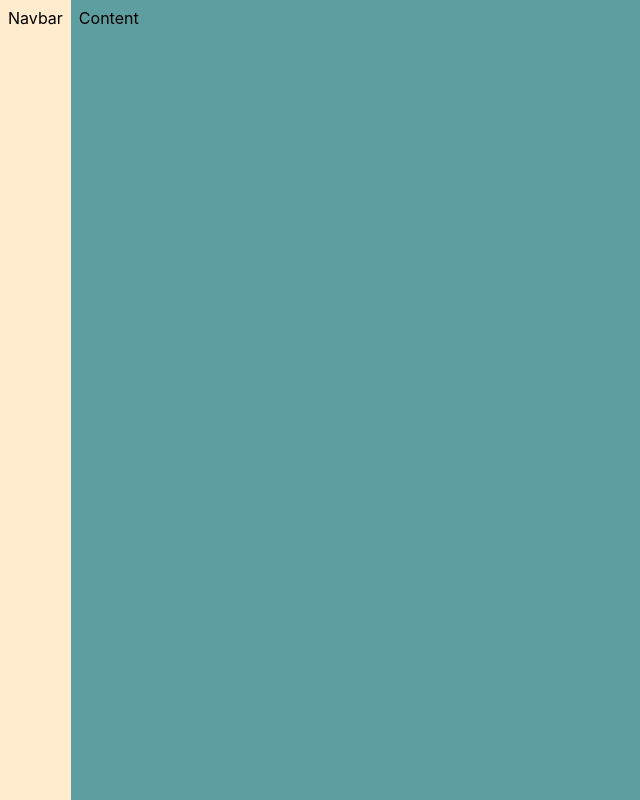
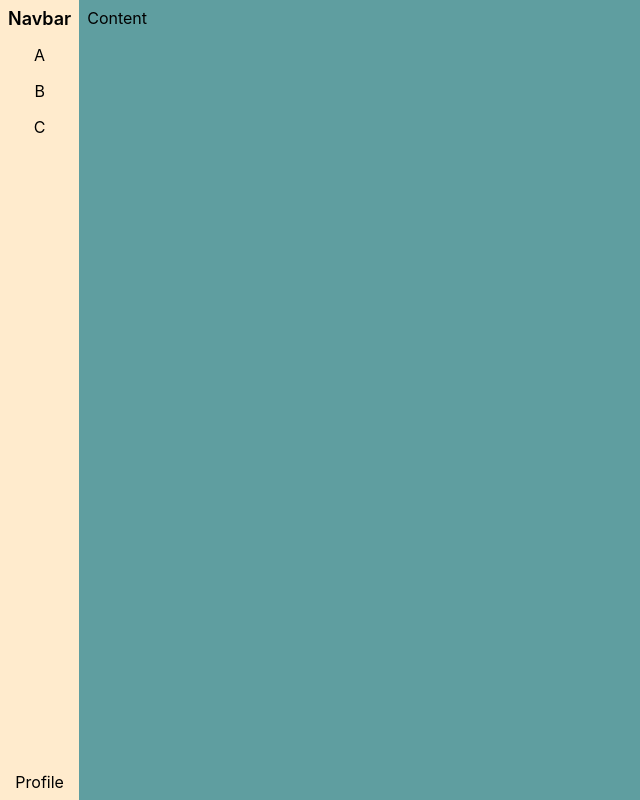
Before and after one commit to kjellski/beginning-react-workshop, a React (Create React App) app in the folder app/: page / in a window 1280 px wide. Shown: the whole page, without its empty margins (0-640 px from the left). Built offline with nearby package versions, Linux system fonts and the light colour scheme.

Commit message:
feat: add task

```diff
--- a/app/src/App.css
+++ b/app/src/App.css
@@ -7,8 +7,29 @@
 .navbar {
   background-color: blanchedalmond;
   padding: 8px;
-  flex: 0 0;
-  width: 80px;
+  max-width: 128px;
+
+  display: flex;
+  flex-direction: column;
+  align-items: center;
+}
+
+.navbar-header {
+  font-size: large;
+  font-weight: 600;
+}
+
+.navbar-item {
+  font-size: normal;
+  font-weight: 400;
+  margin-top: 16px;
+}
+
+.navbar-footer {
+  flex: 1 100%;
+  display: flex;
+  flex-direction: column;
+  justify-content: flex-end;
 }
 
 .content {
--- a/app/src/App.tsx
+++ b/app/src/App.tsx
@@ -5,7 +5,25 @@ import './App.css';
 
 export const App = () => (
   <div className="app">
-    <div className="navbar">Navbar</div>
+    <div className="navbar">
+      <div className="navbar-header">
+        Navbar
+      </div>
+
+      <div className="navbar-item">
+        A
+      </div>
+      <div className="navbar-item">
+        B
+      </div>
+      <div className="navbar-item">
+        C
+      </div>
+
+      <div className="navbar-footer">
+        Profile
+      </div>
+    </div>
     <div className="content">Content</div>
   </div>
 );
--- a/app/src/index.tsx
+++ b/app/src/index.tsx
@@ -6,7 +6,7 @@ import { App } from './App';
 import './index.css';
 
 
-// TASK: Understand Components and how to pass attributes
+// TASK: Understand Components, how to pass attributes and compose them.
 
 ReactDOM.render(
   <React.StrictMode>
```
